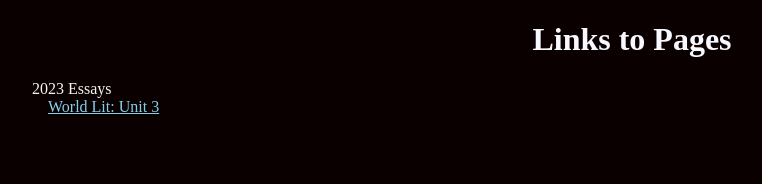
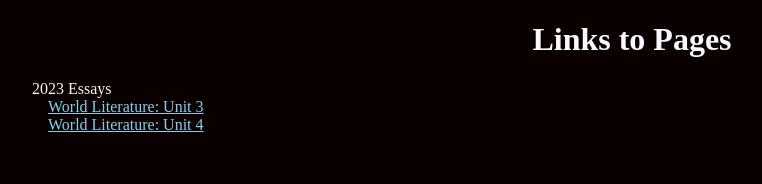
Before and after one commit to Aunuxx/Aunuxx.github.io, a plain HTML site: page index.html in a window 1280 px wide. Shown: the whole page, without its empty margins (8-770 px from the left). Drawn offline with Linux system fonts and the light colour scheme.

Commit message:
Add files via upload

```diff
--- a/index.html
+++ b/index.html
@@ -2,6 +2,7 @@
 <html>
     <head>
         <title>Aunux's Homepage</title>
+        <link rel="icon" href="https://raw.githubusercontent.com/Aunuxx/Aunuxx.github.io/main/barista.png?raw=true">
         <style type="text/css">
             body{
                 background-color: #0a0000;
@@ -32,6 +33,7 @@
         <h1>Links to Pages</h1>
         <p1>2023 Essays</p1>
         <br>
-        <a href="Unit%203.html">World Lit: Unit 3</a>
+        <a href="Unit%203.html">World Literature: Unit 3</a><br>
+        <a href="Unit%204.html">World Literature: Unit 4</a>
     </body>
 </html>
```
Also changed, not shown: Unit 3.html (+1 -1 lines).
